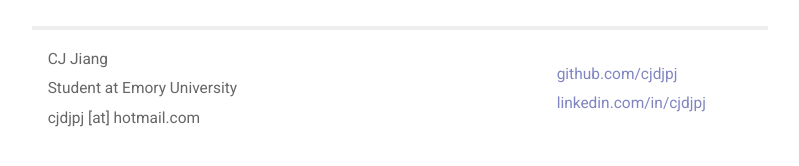
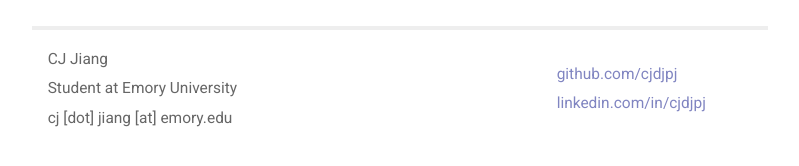
Before and after one commit to cjdjpj/cjdjpj.github.io, a Jekyll site: the page built from index.html, in a window 1280 px wide. Shown: the part 721-887 px from the top of the page, without its empty margins (240-1039 px from the left). Built offline with Jekyll 4.4.1, drawn with Linux system fonts in a browser that asks for light colours.

Commit message:
emory email

```diff
--- a/_layouts/default.html
+++ b/_layouts/default.html
@@ -43,7 +43,7 @@
                     <p>
                         CJ Jiang<br />
                         Student at Emory University<br />
-                        cjdjpj [at] hotmail.com
+                        cj [dot] jiang [at] emory.edu
                     </p>
                 </div>
                 <div class="contact">
```
